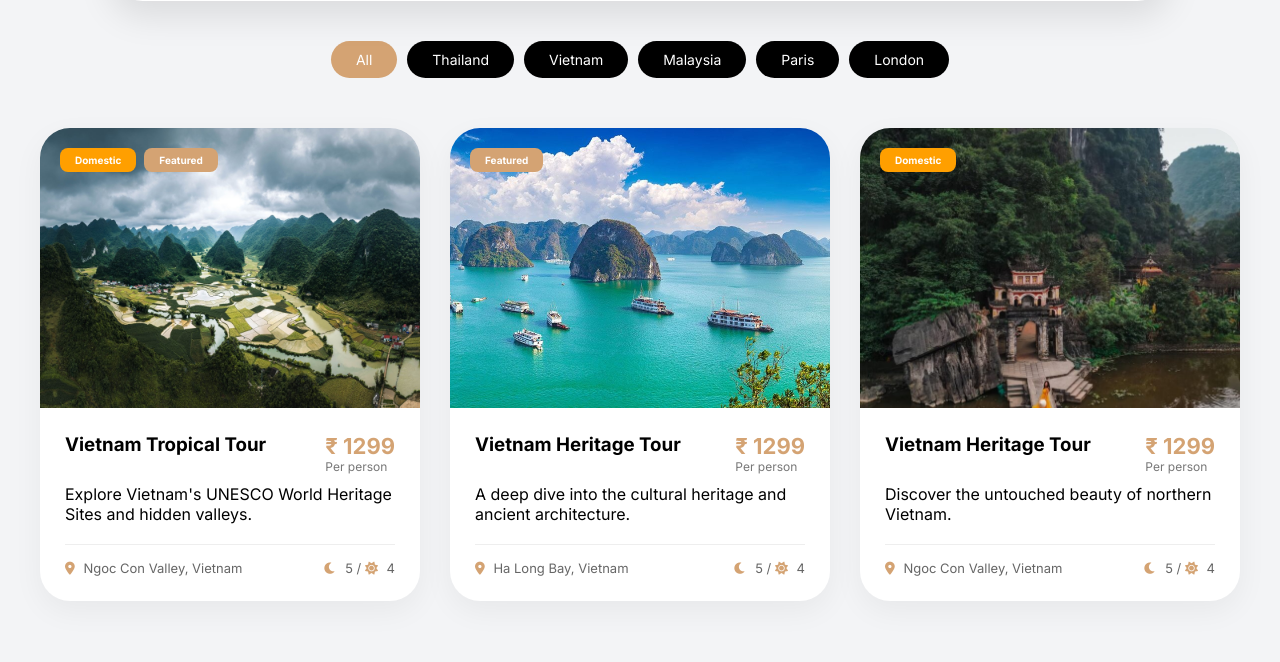
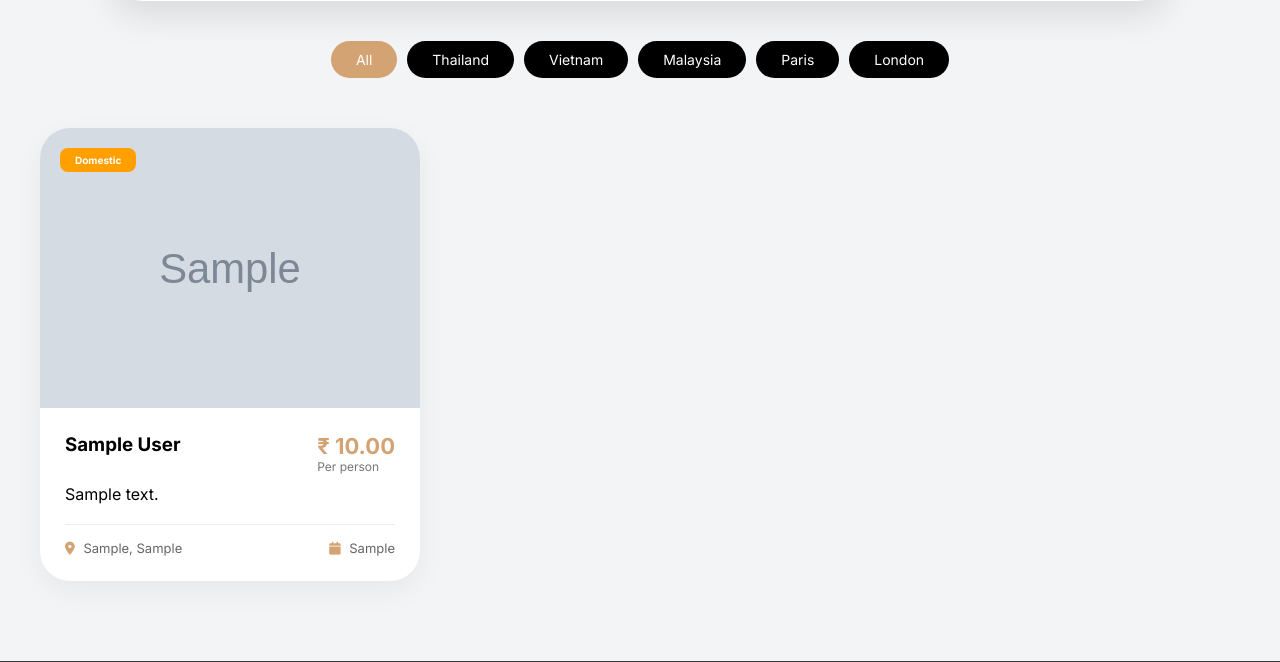
Before and after one commit to Anjalaprvn/whytehouse, a Django app: page /packages/ in a window 1280 px wide. Shown: the part 579-1241 px from the top of the page. Run offline with Django 5.2, Linux system fonts and the light colour scheme; tables that the repository leaves empty hold one stand-in row (values such as "Sample post"); grey boxes marked "Sample" are stand-in pictures; grey boxes are pictures that could not be loaded.

Commit message:
Connect user packages to admin travel packages - dynamic rendering

```diff
--- a/templates/user/packages.html
+++ b/templates/user/packages.html
@@ -179,92 +179,48 @@
     </div>
 
     <div class="categories-container">
-        <a href="#" class="cat-pill active">All</a>
-        <a href="#" class="cat-pill">Thailand</a>
-        <a href="#" class="cat-pill">Vietnam</a>
-        <a href="#" class="cat-pill">Malaysia</a>
-        <a href="#" class="cat-pill">Paris</a>
-        <a href="#" class="cat-pill">London</a>
+        <a href="?country=all" class="cat-pill {% if selected_country == 'all' %}active{% endif %}">All</a>
+        <a href="?country=thailand" class="cat-pill {% if selected_country == 'thailand' %}active{% endif %}">Thailand</a>
+        <a href="?country=vietnam" class="cat-pill {% if selected_country == 'vietnam' %}active{% endif %}">Vietnam</a>
+        <a href="?country=malaysia" class="cat-pill {% if selected_country == 'malaysia' %}active{% endif %}">Malaysia</a>
+        <a href="?country=paris" class="cat-pill {% if selected_country == 'paris' %}active{% endif %}">Paris</a>
+        <a href="?country=london" class="cat-pill {% if selected_country == 'london' %}active{% endif %}">London</a>
     </div>
 
     <main class="packages-grid">
+        {% for package in packages %}
         <div class="package-card">
-        <a href="{% url 'package_detail' 'vietnam-tropical-tour' %}">
-            <div class="card-img-box">
-                    <img src="{% static 'images/a1.png' %}" alt="Vietnam">
+            <a href="{% url 'package_detail' package.id %}">
+                <div class="card-img-box">
+                    <img src="{{ package.image.url }}" alt="{{ package.name }}">
                     <div class="badge-wrap">
-                        <span class="badge badge-dom">Domestic</span>
-                        <span class="badge badge-feat">Featured</span>
+                        <span class="badge {% if package.category == 'Domestic' %}badge-dom{% else %}badge-feat{% endif %}">{{ package.category }}</span>
                     </div>
                 </div>
                 <div class="card-body">
                     <div class="card-header">
-                        <h3>Vietnam Tropical Tour</h3>
+                        <h3>{{ package.name }}</h3>
                         <div class="price-box">
-                            <span class="price">₹ 1299</span>
+                            <span class="price">₹ {{ package.price }}</span>
                             <span class="unit">Per person</span>
                         </div>
                     </div>
-                    <p class="card-desc">Explore Vietnam's UNESCO World Heritage Sites and hidden valleys.</p>
+                    <p class="card-desc">{{ package.description|truncatewords:15 }}</p>
                     <div class="card-meta">
-                        <span><i class="fas fa-map-marker-alt"></i> Ngoc Con Valley, Vietnam</span>
-                        <span><i class="fas fa-moon"></i> 5 / <i class="fas fa-sun"></i> 4</span>
+                        <span><i class="fas fa-map-marker-alt"></i> {{ package.location }}, {{ package.country }}</span>
+                        <span><i class="fas fa-calendar"></i> {{ package.duration|default:"Contact us" }}</span>
                     </div>
                 </div>
             </a>
         </div>
-
-        <div class="package-card">
-    <a href="{% url 'package_detail' 'vietnam-tropical-tour' %}">
-    <div class="card-img-box">
-                    <img src="{% static 'images/a2.png' %}" alt="Vietnam">
-                    <div class="badge-wrap">
-                        <span class="badge badge-feat">Featured</span>
-                    </div>
-                </div>
-                <div class="card-body">
-                    <div class="card-header">
-                        <h3>Vietnam Heritage Tour</h3>
-                        <div class="price-box">
-                            <span class="price">₹ 1299</span>
-                            <span class="unit">Per person</span>
-                        </div>
-                    </div>
-                    <p class="card-desc">A deep dive into the cultural heritage and ancient architecture.</p>
-                    <div class="card-meta">
-                        <span><i class="fas fa-map-marker-alt"></i> Ha Long Bay, Vietnam</span>
-                        <span><i class="fas fa-moon"></i> 5 / <i class="fas fa-sun"></i> 4</span>
-                    </div>
-                </div>
-            </a>
+        {% empty %}
+        <div style="grid-column: 1/-1; text-align: center; padding: 60px 20px; color: #999;">
+            <i class="fas fa-box-open" style="font-size: 48px; margin-bottom: 20px; display: block;"></i>
+            <h3 style="margin-bottom: 10px;">No Packages Available</h3>
+            <p>Check back soon for exciting travel packages!</p>
         </div>
-
-        <div class="package-card">
-    <a href="{% url 'package_detail' 'vietnam-tropical-tour' %}">
-    <div class="card-img-box">
-                    <img src="{% static 'images/a3.png' %}" alt="Vietnam">
-                    <div class="badge-wrap">
-                        <span class="badge badge-dom">Domestic</span>
-                    </div>
-                </div>
-                <div class="card-body">
-                    <div class="card-header">
-                        <h3>Vietnam Heritage Tour</h3>
-                        <div class="price-box">
-                            <span class="price">₹ 1299</span>
-                            <span class="unit">Per person</span>
-                        </div>
-                    </div>
-                    <p class="card-desc">Discover the untouched beauty of northern Vietnam.</p>
-                    <div class="card-meta">
-                        <span><i class="fas fa-map-marker-alt"></i> Ngoc Con Valley, Vietnam</span>
-                        <span><i class="fas fa-moon"></i> 5 / <i class="fas fa-sun"></i> 4</span>
-                    </div>
-                </div>
-            </a>
-        </div>
-
-        </main>
+        {% endfor %}
+    </main>
 
     <section class="help-section">
         <h2>Need Help For Choosing?</h2>
--- a/user_panel/views.py
+++ b/user_panel/views.py
@@ -43,8 +43,14 @@ def contact(request):
     return render(request, 'user/contact.html')
 
 def packages(request):
-    all_packages = TravelPackage.objects.filter(active=True)
-    return render(request, 'user/packages.html', {'packages': all_packages})
+    country = request.GET.get('country', 'all')
+
+    if country == 'all':
+        all_packages = TravelPackage.objects.filter(active=True)
+    else:
+        all_packages = TravelPackage.objects.filter(active=True, country__iexact=country)
+
+    return render(request, 'user/packages.html', {'packages': all_packages, 'selected_country': country})
 
 def package_detail(request, slug):
     package = get_object_or_404(TravelPackage, id=slug, active=True)
```
Also changed, not shown: templates/user/package_detail.html (+36 -73 lines).
